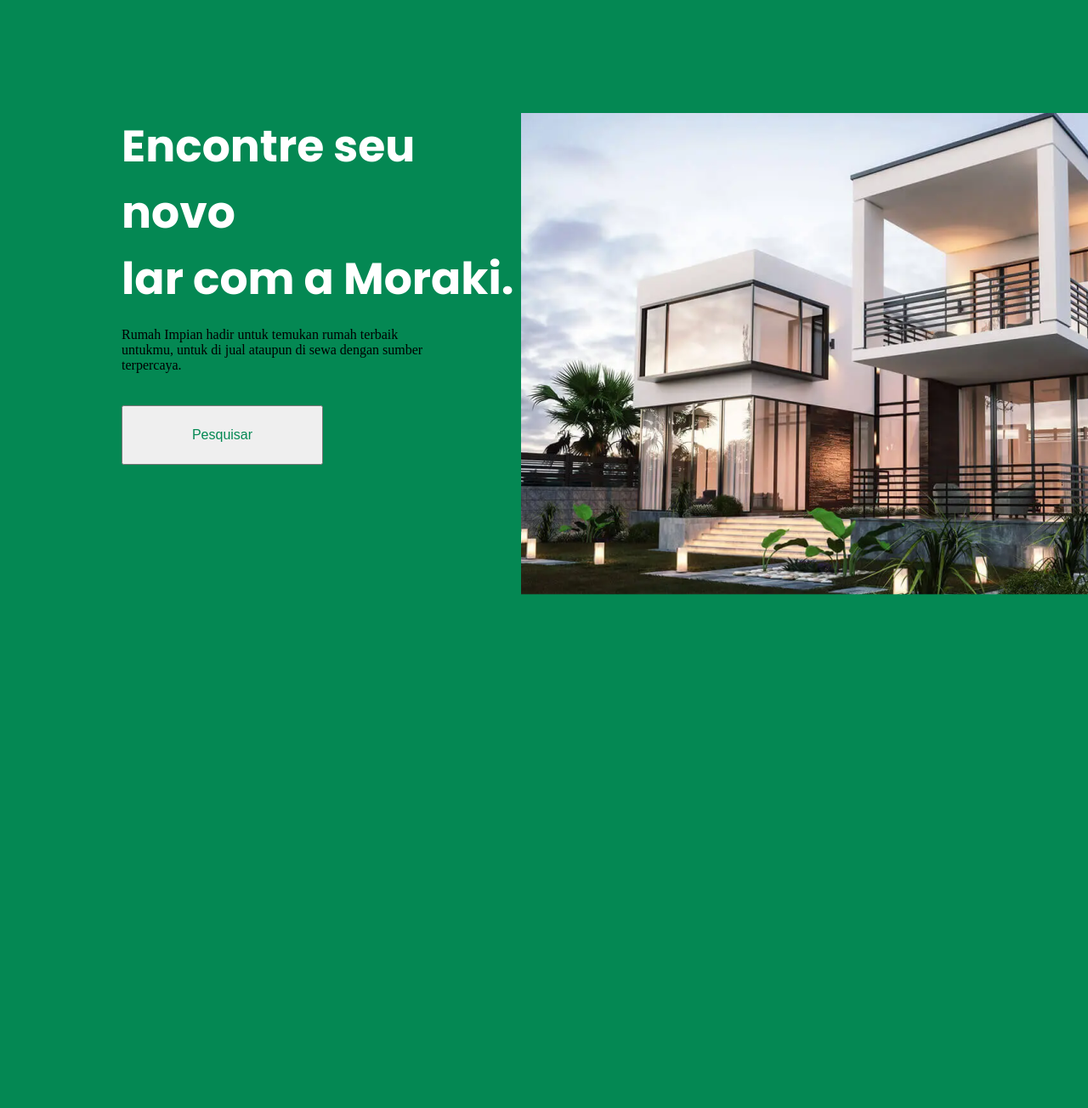
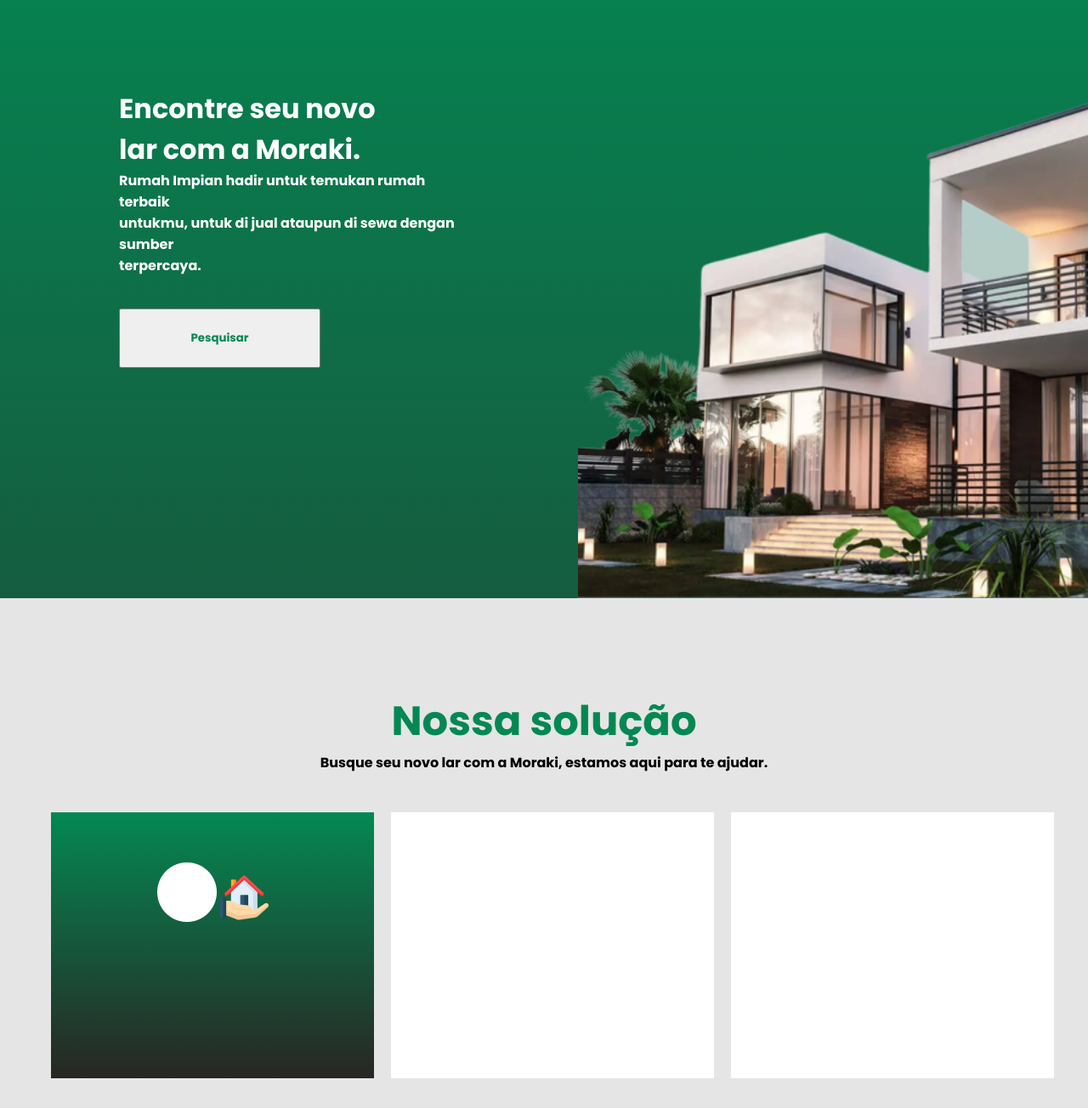
Before and after one commit to guilhermesealves/Imobiliaria, a plain HTML site: page index.html in a window 1280 px wide. Shown: the part 136-1440 px from the top of the page at 85% size. Before the commit the page ends 840 px from the top, so only its background shows below. Drawn offline with Linux system fonts and the light colour scheme.

Commit message:
Atualização, Termino do Header

```diff
--- a/index.html
+++ b/index.html
@@ -27,19 +27,36 @@
             </ul>
         </div>
     </header>
-    <section class="titulo">
-        <div class="titulo-texto">
+
+    <div class="tudo-texto">
+        <div class="texto-img"></div>
+        <div class="texto-texto">
             <h1>Encontre seu novo <br>
-                lar com a Moraki.</h1>
+                lar com a Moraki.
+            </h1>
             <p>Rumah Impian hadir untuk temukan rumah terbaik <br>
                 untukmu, untuk di jual ataupun di sewa dengan sumber <br>
                 terpercaya.</p>
-            <button>Pesquisar</button>
+                <button class="pesquisar">Pesquisar</button>
         </div>
-        <div class="titulo-imagem">
-            <img src="imagem-casa.png" alt="">
+    </div>
+
+    <div class="carrosel">
+        <div class="carrosel-texto">
+            <h1>Nossa solução</h1>
+        <p>Busque seu novo lar com a Moraki, estamos aqui para te ajudar.</p>
         </div>
-    </section>
+
+        <div class="tudo-carrosel">
+            <div class="carrosel3">
+                <img class="bola" src="bola.png" alt="">
+                <img src="casa-bola.png" alt="">
+            </div>
+            <div class="carrosel2"></div>
+            <div class="carrosel1"></div>
+        </div>
+
+    </div>
 
 
 
--- a/style.css
+++ b/style.css
@@ -6,12 +6,12 @@
     box-sizing: border-box;
 }
 body{
-    background-color: #048853;
+    background-image: linear-gradient(180deg,  #048853 , #000000D6);
+
 
 
 }
 header{
-    background-color: #048853;
     display: flex;
     justify-content: space-between;
     align-items: center;
@@ -46,26 +46,83 @@ a{
     width: 133px;
     height: 40px;
 }
-.titulo{
-    display: flex;
-    margin-left: 143px;
-    margin-top: 129px;
+
+.tudo-texto{
+    height: 700px;
+    width: 100%;
 }
-.titulo p{
-    margin-top: 18px;
-    font-size: 16px;
+.texto-img{
+    background-image: url(casa.png);
+    background-repeat: no-repeat;
+    background-size: cover;
+    float: right;
+    height: 100px;
+    width: 100px;
+    padding: 300px;
+    margin-top: 100px;
+    margin-left: 130px;
 }
-.titulo button{
-    margin-top: 38px;
+.texto-texto{
+    color: white;
+    font-family: 'Poppins', sans-serif;
+    margin-left: 40px ;
+    padding: 100px;
+}
+.texto-texto p{
+ font-size: 16px;
+
+}
+.pesquisar{
     width: 237px;
     height: 70px;
+    margin-top: 38px;
     color: #048853;
-    font-size: 16px;
-}
-.titulo h1{
-    color: white;
-    font-size: 52px;
-    font-weight: 700px;
     font-family: 'Poppins', sans-serif;
 
 }
+.carrosel1, .carrosel2, .carrosel3{
+    width: 380px;
+    height: 313px;
+    background-color: antiquewhite;
+    margin-left: 20px;
+
+}
+.carrosel{
+    width: 100%;
+    height: 1000px;
+    background: #E5E5E5;
+    color: white;
+    text-align: center;
+    align-items: center;
+}
+.carrosel-texto{
+    padding-top: 109px;
+    padding-bottom: 46px ;
+}
+.carrosel-texto h1{
+    font-size: 48px;
+    font-family: 'Poppins', sans-serif;
+    color: #048853;
+}
+.carrosel-texto p{
+    color: black;
+    font-family: 'Poppins', sans-serif;
+
+}
+.tudo-carrosel{
+    display: flex;
+    justify-content: center;
+}
+.carrosel1{
+    background-color: white;
+
+}
+.carrosel2{
+    background-color: white;
+}
+.carrosel3{
+    background-image: linear-gradient(180deg,  #048853 , #000000D6);
+}
+.bola{
+    padding-top: 59px;
+}
```
Also changed, not shown: bola.png (added), casa-bola.png (added), casa.png (added).
